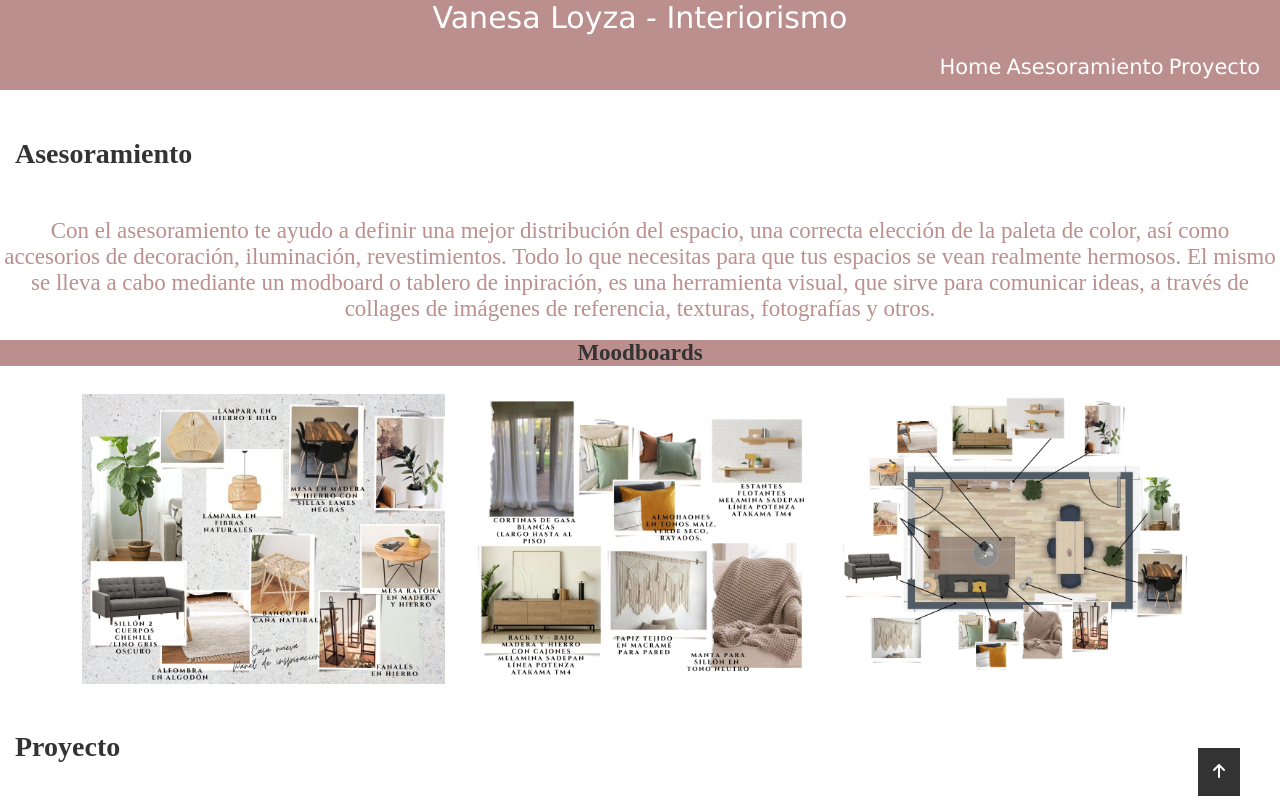
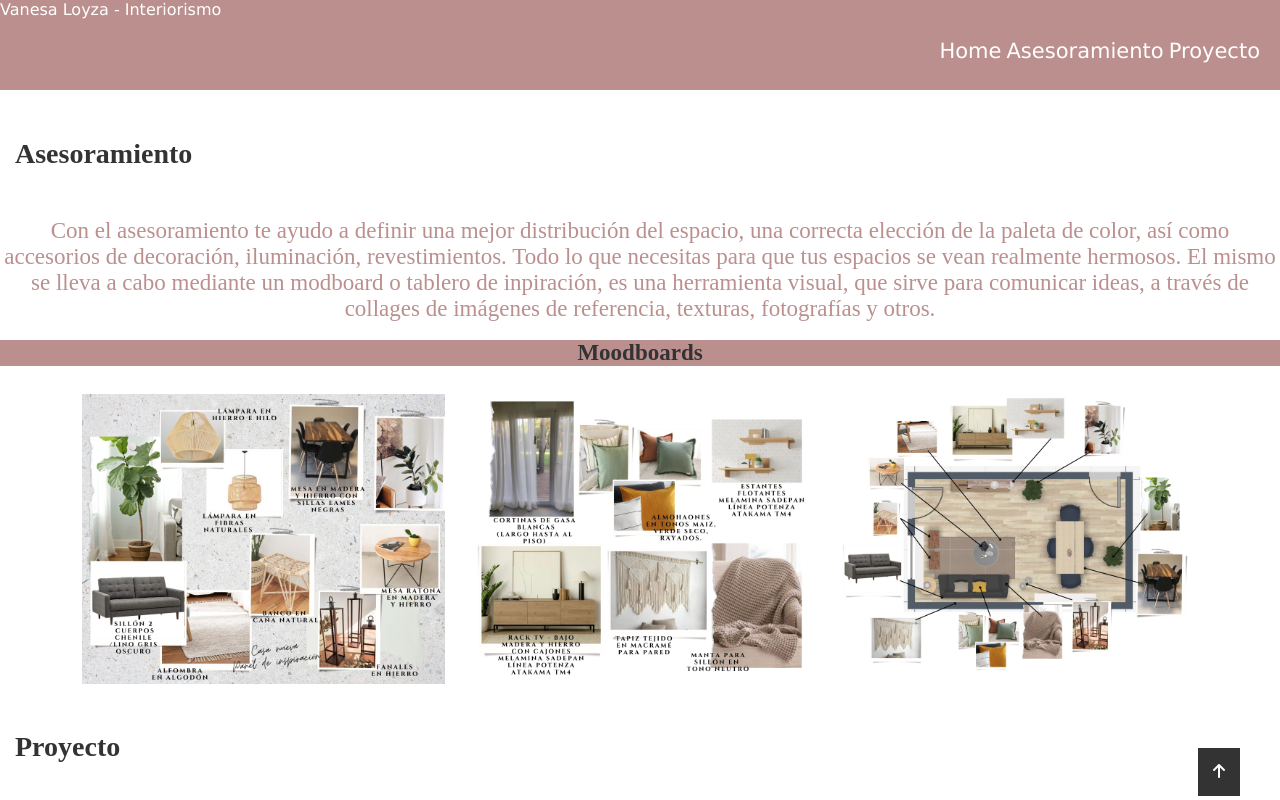
Before and after one commit to Vanesa2485/miproyecto1coderhouse, a plain HTML site: page pages/Servicios.html in a window 1280 px wide. Shown: the top 800 px of the page. Drawn offline with Linux system fonts and the light colour scheme.

Commit message:
cambie tamaño de letras

```diff
--- a/estilos.scss
+++ b/estilos.scss
@@ -29,7 +29,7 @@ header{
     float: center;
     color: white;
     font-style: normal;
-    font-size: 30px;
+    font-size: 25px;
     text-align: center;
 }
 
--- a/pages/Servicios.html
+++ b/pages/Servicios.html
@@ -12,7 +12,7 @@
 <body>
     <header>
         <div class="container1">
-        <div class="nombre">
+        <div class="logo>
             <span>vanesa loyza - interiorismo</span>
         </div>
         <nav class="barra">
```
Also changed, not shown: pages/Formulario.html (+1 -1 lines), pages/Inspirte.html (+1 -1 lines), estilos.css.
